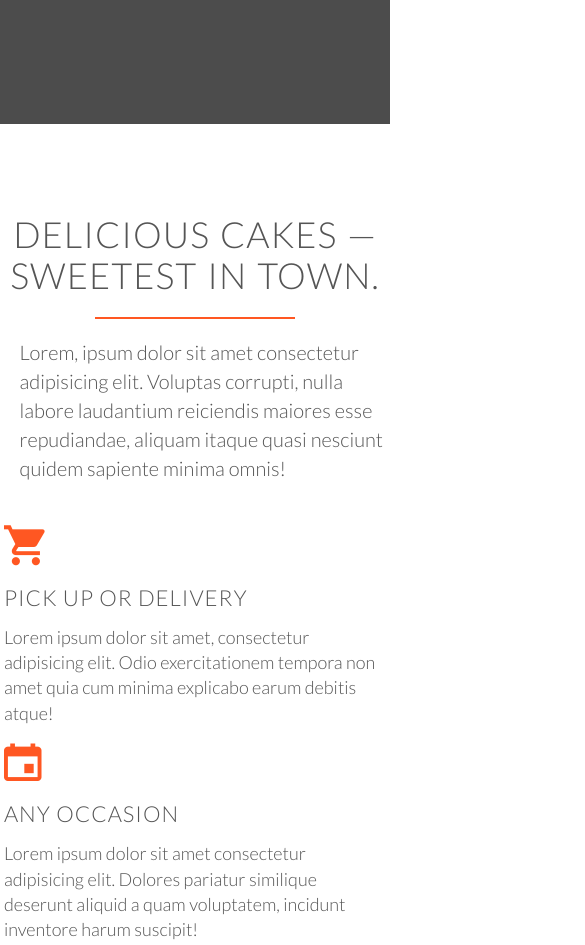
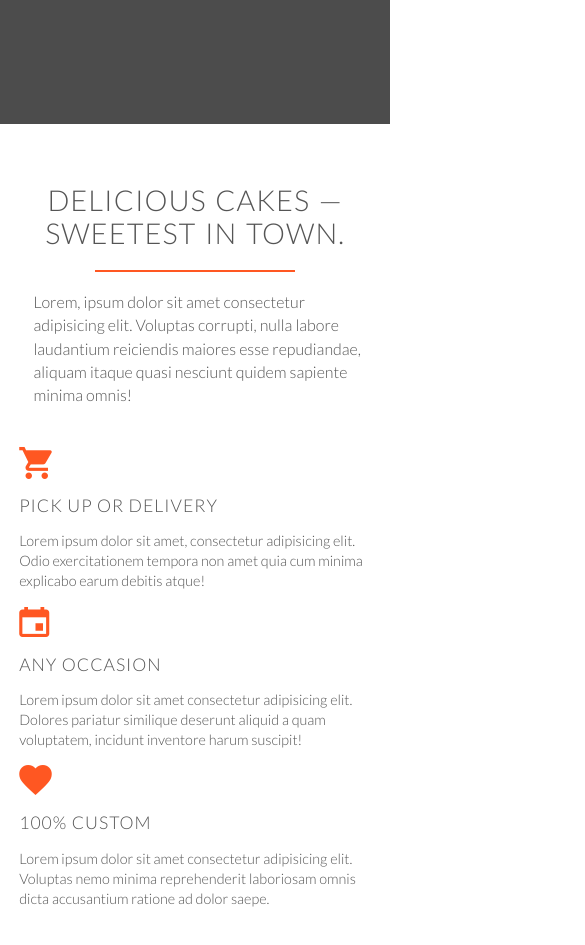
Before and after one commit to carlpadilla/Bakery-Project, a plain HTML site: page index.html in a window 390 px wide. Shown: the part 720-1665 px from the top of the page, 585 px wide, since content can reach past the window. Drawn offline with nearby package versions, Linux system fonts and the light colour scheme.

Commit message:
added media queries

```diff
--- a/resources/css/style.css
+++ b/resources/css/style.css
@@ -8,13 +8,15 @@
   box-sizing: border-box;
 }
 
-html {
+html,
+body {
   background-color: fff;
   color: #555;
   font-family: 'Lato', 'Arial', sans-serif;
   font-size: 20px;
   font-weight: 300;
   text-rendering: optimizeLegibility;
+  overflow-x: hidden;
 }
 
 /*---------------------------*/
@@ -390,3 +392,50 @@ footer p {
 .footer-nav li a:active {
   color: #fff;
 }
+
+@media (max-width: 1200px) {
+  .hero-text-box {
+    width: 100%;
+    padding: 0 2%;
+  }
+
+  .row {
+    padding: 0 2%;
+  }
+}
+
+/* Tablets */
+@media (max-width: 800px) {
+  body {
+    font-size: 18px;
+  }
+  section {
+    padding: 60px 0;
+  }
+}
+
+/* Smart Phones */
+@media (max-width: 480px) {
+  body {
+    font-size: 16px;
+  }
+  section {
+    padding: 30px o;
+  }
+
+  .row,
+  .hero-text-box {
+    padding: 0 4%;
+  }
+
+  .col {
+    width: 100%;
+  }
+
+  ul.social {
+    padding: 20px 0;
+  }
+  .main-nav {
+    display: none;
+  }
+}
```
